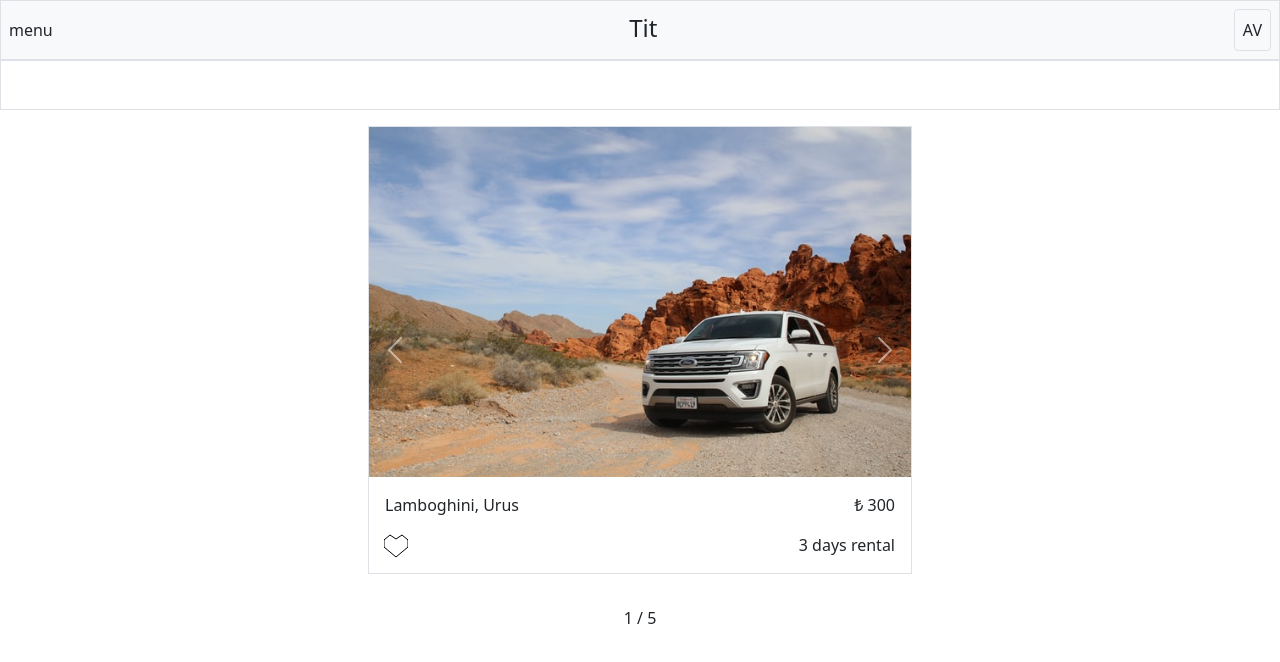
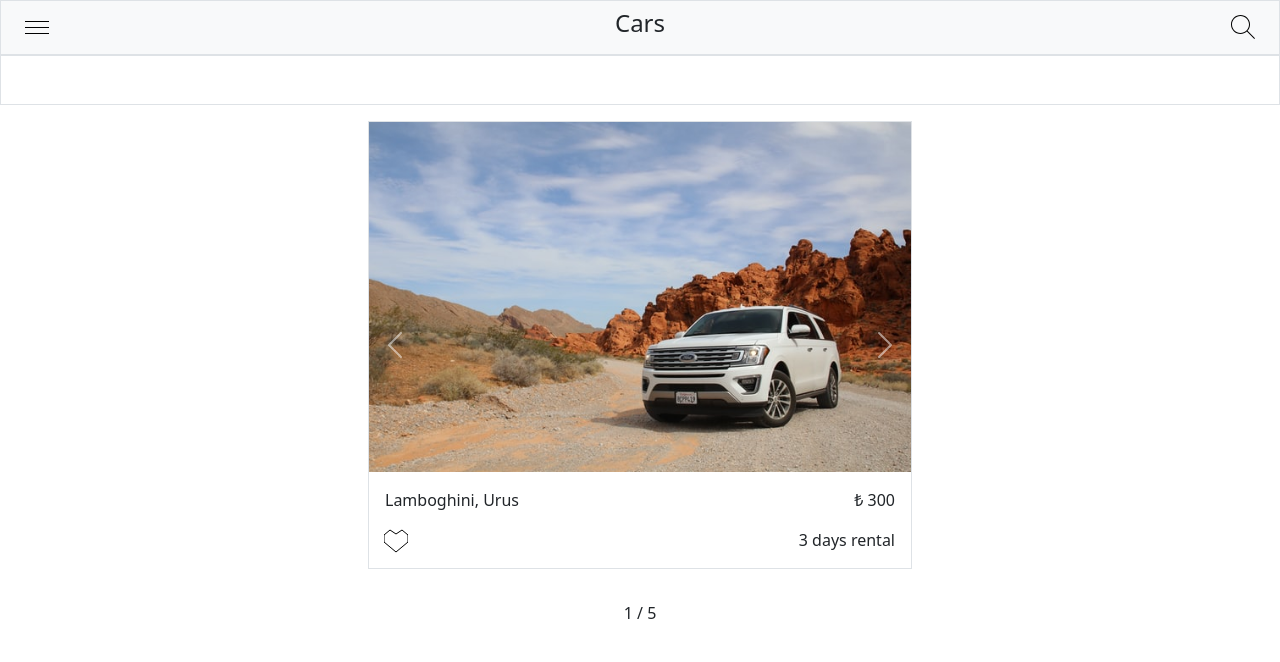
Before and after one commit to misterpaul4/kibris-car-rentals, a React (Create React App) app: page /user/1/cars/favourites in a window 1280 px wide. Shown: the top 662 px of the page. Built offline with nearby package versions, Linux system fonts and the light colour scheme.

Commit message:
Add header icons (menu and search)

```diff
--- a/src/component/Header.js
+++ b/src/component/Header.js
@@ -1,22 +1,20 @@
 import React from 'react';
+import menuIcon from '../img/menu.svg';
+import searchIcon from '../img/search.svg';
 import '../css/Header.css';
 
 const Header = () => {
 
   return (
   <header className='p-2 border bg-light'>
-    <div className='d-flex justify-content-between align-items-center'>
-      <div>
-        menu
-      </div>
+    <div className='d-flex justify-content-between align-items-center px-3'>
+      <img src={menuIcon} alt='menu icon'></img>
 
       <h4 className='align-self-end'>
-        Tit
+        Cars
       </h4>
 
-      <div className='rounded border py-2 px-2'>
-        AV
-      </div>
+      <img src={searchIcon} alt='search icon'></img>
     </div>
   </header>
   )
```
Also changed, not shown: src/img/menu.svg (added), src/img/search.svg (added).
